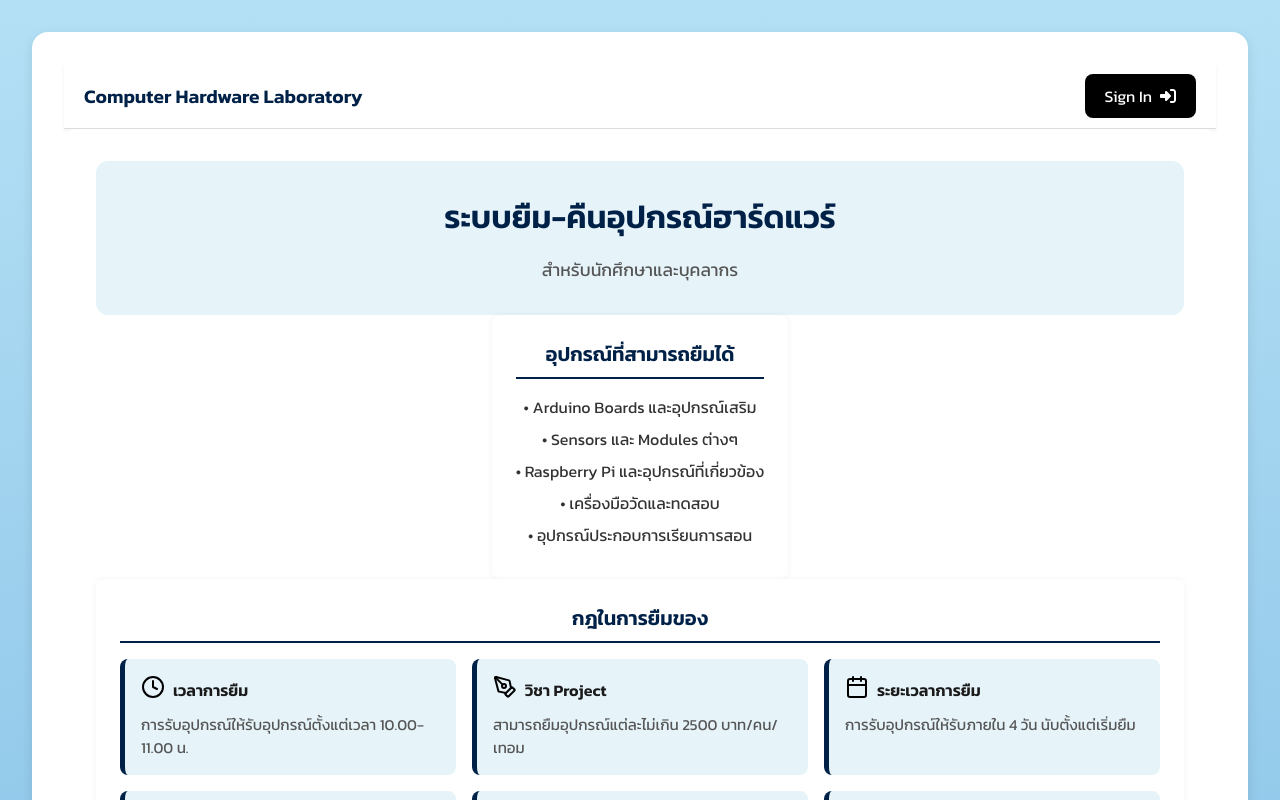
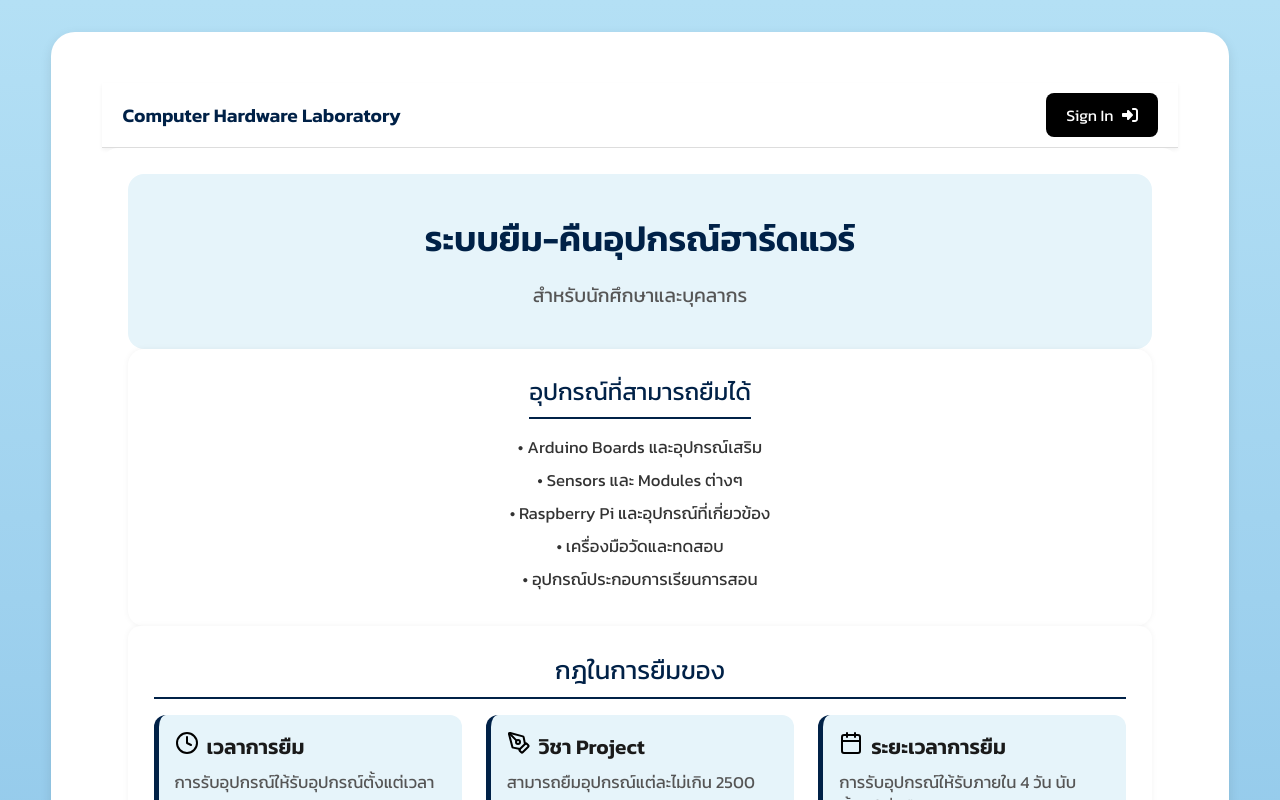
Before and after one commit to sareefhub/Computer-Hardware-Laboratory, a React (Create React App) app in the folder client/: page /home in a window 1280 px wide. Shown: the top 800 px of the page. Built offline with nearby package versions, Linux system fonts and the light colour scheme.

Commit message:
แก้ไข css

```diff
--- a/client/src/components/borrow-dialog.js
+++ b/client/src/components/borrow-dialog.js
@@ -1,5 +1,5 @@
 import { useState, useEffect, useRef } from "react";
-import { addBorrowedItem } from "../api/borrowedItemsApi"; // Import API function
+import { addBorrowedItem } from "../services/borrowedItemsApi"; // Import API function
 import "./borrow-dialog.css";
 
 const getCurrentUser = () => {
--- a/client/src/components/navbar.js
+++ b/client/src/components/navbar.js
@@ -20,10 +20,14 @@ const Navbar = () => {
     }
   }, []);
 
-  const handleLoginClick = () => {
+  const handleLogout = () => {
     localStorage.removeItem("currentUser");
     setIsLoggedIn(false);
     setUser({ name: '', role: '' });
+    navigate('/');
+  };
+
+  const handleLoginClick = () => {
     navigate('/login');
   };
 
@@ -42,7 +46,7 @@ const Navbar = () => {
       ) : (
         <div className="navbar-user-section">
           <p className="navbar-username">{user.name}</p>
-          <button className="navbar-logout-btn" onClick={handleLoginClick}>
+          <button className="navbar-logout-btn" onClick={handleLogout}>
             Logout <FontAwesomeIcon icon={faSignOutAlt} />
           </button>
         </div>
--- a/client/src/pages/borrow-confirm.js
+++ b/client/src/pages/borrow-confirm.js
@@ -4,9 +4,9 @@ import { faTrash } from "@fortawesome/free-solid-svg-icons";
 import Sidebar from "../components/sidebar";
 import Navbar from "../components/navbar";
 import { getCurrentUser } from "../helpers/helper";
-import { getBorrowedItems, deleteBorrowedItem } from "../api/borrowedItemsApi";
-import { getBorrowHistory } from "../api/borrowHistoryApi";
-import { addBorrowHistory } from "../api/borrowHistoryApi";
+import { getBorrowedItems, deleteBorrowedItem } from "../services/borrowedItemsApi";
+import { getBorrowHistory } from "../services/borrowHistoryApi";
+import { addBorrowHistory } from "../services/borrowHistoryApi";
 import "./borrow-confirm.css";
 
 const BorrowConfirm = ({ onRemoveItem = () => {}, onConfirmBorrow = () => {} }) => {
--- a/client/src/pages/home.css
+++ b/client/src/pages/home.css
@@ -16,6 +16,10 @@
   font-family: "Kanit", Arial, sans-serif;
 }
 
+body {
+  font-size: clamp(0.95rem, 2vw, 1.1rem);
+}
+
 .home-page {
   width: 100%;
   min-height: 100vh;
@@ -23,14 +27,14 @@
   display: flex;
   justify-content: center;
   align-items: center;
-  padding: 2rem;
+  padding: 4vh 4vw;
 }
 
 .home-box {
   background-color: white;
-  border-radius: 16px;
-  width: 100%;
-  padding: 2rem;
+  border-radius: 1.5rem;
+  width: min(100%, 1000px);
+  padding: 4vw;
   box-shadow: 0 4px 12px rgba(0, 0, 0, 0.1);
 }
 
@@ -40,8 +44,8 @@
 
 .home-main {
   background: white;
-  border-radius: 12px;
-  padding: 2rem;
+  border-radius: 1rem;
+  padding: 2vw;
   margin-top: 0;
 }
 
@@ -52,62 +56,63 @@
 
 .home-welcome {
   text-align: center;
-  padding: 2rem;
-  border-radius: 12px;
+  padding: 3vw;
+  border-radius: 1rem;
   background-color: var(--home-light);
 }
 
-.home-welcome h1 {
-  font-size: 2rem;
+.home-welcome-title {
+  font-size: clamp(1.5rem, 5vw, 2.2rem);
   color: var(--home-primary);
   font-weight: bold;
   margin-bottom: 1rem;
 }
 
-.home-welcome p {
-  font-size: 1.1rem;
+.home-welcome-subtitle {
+  font-size: clamp(1rem, 2.5vw, 1.2rem);
   color: var(--home-muted);
 }
 
 .home-hardware {
   background-color: white;
-  padding: 1.5rem;
-  border-radius: 8px;
+  padding: 2vw;
+  border-radius: 1rem;
   box-shadow: 0 0 6px rgba(0, 0, 0, 0.05);
+  display: flex;
   flex-direction: column;
   align-items: center;
   text-align: center;
-  margin: 0 auto;
 }
 
-.home-hardware h2 {
-  font-size: 1.25rem;
+.home-hardware-title {
+  font-size: clamp(1.2rem, 3vw, 1.5rem);
   color: var(--home-primary);
   border-bottom: 2px solid var(--home-primary);
   margin-bottom: 1rem;
   padding-bottom: 0.5rem;
 }
 
-.home-hardware ul {
+.home-hardware-list {
   list-style: none;
   padding-left: 0;
+  width: 100%;
 }
 
-.home-hardware li {
-  font-size: 1rem;
+.home-hardware-list-item {
+  font-size: clamp(0.95rem, 2.5vw, 1.05rem);
   color: #333;
   margin-bottom: 0.5rem;
 }
 
 .home-rules {
   background-color: white;
-  padding: 1.5rem;
-  border-radius: 8px;
+  padding: 2vw;
+  border-radius: 0.8rem;
   box-shadow: 0 0 6px rgba(0, 0, 0, 0.05);
 }
 
-.home-rules h2 {
-  font-size: 1.25rem;
+.home-rules-title {
+  font-size: clamp(1.2rem, 3vw, 1.6rem);
   color: var(--home-primary);
   text-align: center;
   margin-bottom: 1rem;
@@ -117,15 +122,15 @@
 
 .home-rules-grid {
   display: grid;
-  grid-template-columns: repeat(auto-fit, minmax(260px, 1fr));
-  gap: 1rem;
+  grid-template-columns: repeat(auto-fit, minmax(240px, 1fr));
+  gap: 1.5rem;
 }
 
 .home-rule {
   background: var(--home-light);
   border-left: 5px solid var(--home-primary);
   padding: 1rem;
-  border-radius: 8px;
+  border-radius: 0.75rem;
   transition: all 0.2s ease;
 }
 
@@ -146,15 +151,16 @@
   display: flex;
   align-items: center;
   justify-content: center;
+  font-size: clamp(1.2rem, 2.5vw, 1.5rem);
 }
 
-.home-rule-header h3 {
-  font-size: 1rem;
+.home-rule-title {
+  font-size: clamp(1.05rem, 2.5vw, 1.3rem);
   color: var(--home-text);
   font-weight: bold;
 }
 
-.home-rule p {
-  font-size: 0.95rem;
+.home-rule-description {
+  font-size: clamp(0.95rem, 2.5vw, 1.05rem);
   color: var(--home-muted);
 }
--- a/client/src/pages/home.js
+++ b/client/src/pages/home.js
@@ -24,31 +24,31 @@ const Home = () => {
         <div className="home-main">
           <div className="home-grid">
             <div className="home-welcome">
-              <h1>ระบบยืม-คืนอุปกรณ์ฮาร์ดแวร์</h1>
-              <p>สำหรับนักศึกษาและบุคลากร</p>
+              <div className="home-welcome-title">ระบบยืม-คืนอุปกรณ์ฮาร์ดแวร์</div>
+              <div className="home-welcome-subtitle">สำหรับนักศึกษาและบุคลากร</div>
             </div>
 
             <div className="home-hardware">
-              <h2>อุปกรณ์ที่สามารถยืมได้</h2>
-              <ul>
-                <li>• Arduino Boards และอุปกรณ์เสริม</li>
-                <li>• Sensors และ Modules ต่างๆ</li>
-                <li>• Raspberry Pi และอุปกรณ์ที่เกี่ยวข้อง</li>
-                <li>• เครื่องมือวัดและทดสอบ</li>
-                <li>• อุปกรณ์ประกอบการเรียนการสอน</li>
+              <div className="home-hardware-title">อุปกรณ์ที่สามารถยืมได้</div>
+              <ul className="home-hardware-list">
+                <li className="home-hardware-list-item">• Arduino Boards และอุปกรณ์เสริม</li>
+                <li className="home-hardware-list-item">• Sensors และ Modules ต่างๆ</li>
+                <li className="home-hardware-list-item">• Raspberry Pi และอุปกรณ์ที่เกี่ยวข้อง</li>
+                <li className="home-hardware-list-item">• เครื่องมือวัดและทดสอบ</li>
+                <li className="home-hardware-list-item">• อุปกรณ์ประกอบการเรียนการสอน</li>
               </ul>
             </div>
 
             <div className="home-rules">
-              <h2>กฎในการยืมของ</h2>
+              <div className="home-rules-title">กฎในการยืมของ</div>
               <div className="home-rules-grid">
                 {borrowingRules.map((rule, index) => (
                   <div key={index} className="home-rule">
                     <div className="home-rule-header">
                       <div>{rule.icon}</div>
-                      <h3>{rule.title}</h3>
+                      <div className="home-rule-title">{rule.title}</div>
                     </div>
-                    <p>{rule.description}</p>
+                    <div className="home-rule-description">{rule.description}</div>
                   </div>
                 ))}
               </div>
```
Also changed, not shown: client/src/services/borrowHistoryApi.js (renamed from client/src/api/borrowHistoryApi.js), client/src/services/borrowedItemsApi.js (renamed from client/src/api/borrowedItemsApi.js).
